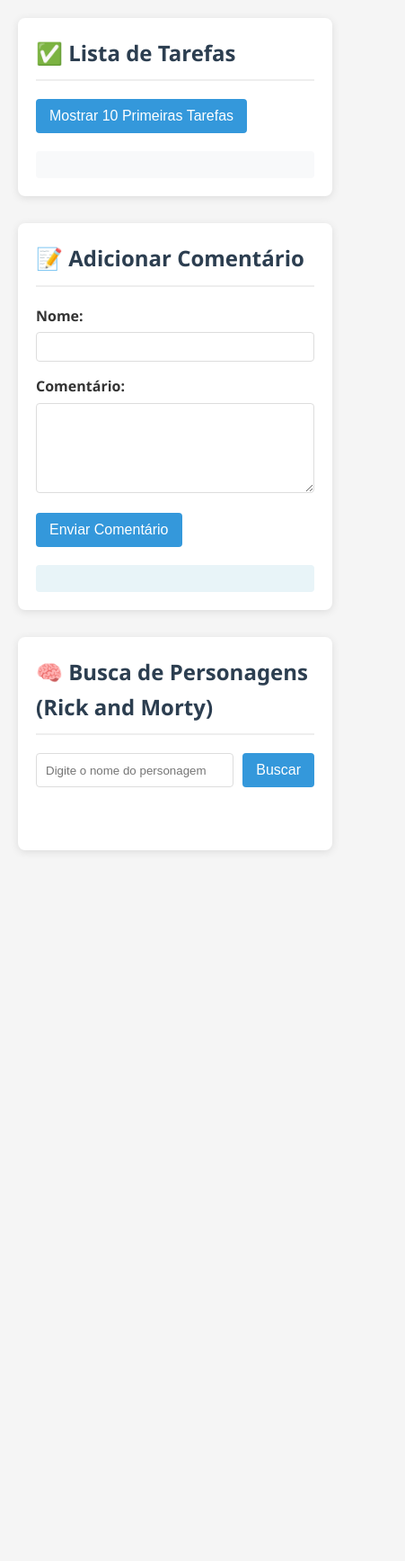
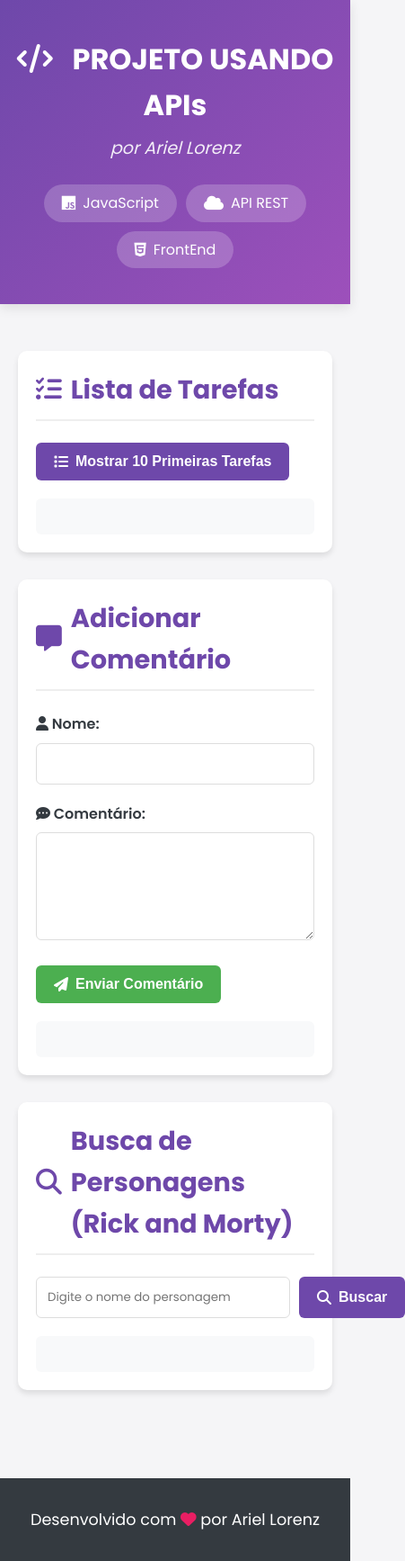
Before and after one commit to ARIELLO24/Consumo-de-APIs, a plain HTML site: page view/index.html in a window 390 px wide. Shown: the whole page at 90% size, 451 px wide, since content can reach past the window. Before the commit the page ends 995 px from the top, so only its background shows below. Drawn offline with Linux system fonts and the light colour scheme.

Commit message:
ADD:algumas mudanças

```diff
--- a/styles/style.css
+++ b/styles/style.css
@@ -1,149 +1,243 @@
-/* Reset e Estilos Globais */
+/* Global Styles */
+:root {
+    --primary-color: #6e48aa;
+    --secondary-color: #9d50bb;
+    --success-color: #4CAF50;
+    --text-color: #333;
+    --light-color: #f8f9fa;
+    --dark-color: #343a40;
+}
+
 body {
-    font-family: 'Segoe UI', Tahoma, Geneva, Verdana, sans-serif;
+    font-family: 'Poppins', sans-serif;
     line-height: 1.6;
-    color: #333;
-    background-color: #f5f5f5;
+    color: var(--text-color);
+    background-color: #f5f5f7;
     margin: 0;
+    padding: 0;
+}
+
+.container {
+    max-width: 1200px;
+    margin: 0 auto;
     padding: 20px;
 }
 
-.container {
-    max-width: 1000px;
-    margin: 0 auto;
+/* Header Styles */
+.main-header {
+    background: linear-gradient(135deg, var(--primary-color) 0%, var(--secondary-color) 100%);
+    color: white;
+    padding: 2.5rem 0;
+    text-align: center;
+    margin-bottom: 2rem;
+    box-shadow: 0 4px 12px rgba(0, 0, 0, 0.1);
 }
 
-/* Cards */
+.header-content h1 {
+    margin: 0;
+    font-size: 2.8rem;
+    font-weight: 700;
+}
+
+.header-content h1 i {
+    margin-right: 15px;
+}
+
+.author {
+    font-style: italic;
+    margin: 0.5rem 0 1.5rem;
+    font-size: 1.2rem;
+    opacity: 0.9;
+}
+
+.tech-badges {
+    display: flex;
+    justify-content: center;
+    gap: 20px;
+    margin-top: 1.5rem;
+    flex-wrap: wrap;
+}
+
+.badge {
+    background: rgba(255, 255, 255, 0.2);
+    padding: 8px 20px;
+    border-radius: 25px;
+    font-size: 1rem;
+    display: flex;
+    align-items: center;
+    gap: 8px;
+    transition: all 0.3s ease;
+}
+
+.badge:hover {
+    background: rgba(255, 255, 255, 0.3);
+    transform: translateY(-2px);
+}
+
+.badge i {
+    font-size: 1.1rem;
+}
+
+/* Card Styles */
 .card {
     background: white;
-    border-radius: 8px;
-    box-shadow: 0 2px 10px rgba(0, 0, 0, 0.1);
-    padding: 20px;
+    border-radius: 10px;
+    box-shadow: 0 4px 6px rgba(0, 0, 0, 0.1);
+    padding: 25px;
     margin-bottom: 30px;
+    transition: transform 0.3s ease, box-shadow 0.3s ease;
+}
+
+.card:hover {
+    transform: translateY(-5px);
+    box-shadow: 0 10px 20px rgba(0, 0, 0, 0.1);
 }
 
 .card h2 {
     margin-top: 0;
-    color: #2c3e50;
+    color: var(--primary-color);
     border-bottom: 2px solid #eee;
     padding-bottom: 10px;
+    font-size: 1.8rem;
+    display: flex;
+    align-items: center;
+    gap: 10px;
 }
 
-/* Formulários */
+/* Button Styles */
+button {
+    border: none;
+    padding: 12px 20px;
+    border-radius: 6px;
+    cursor: pointer;
+    font-size: 1rem;
+    transition: all 0.3s ease;
+    display: inline-flex;
+    align-items: center;
+    gap: 8px;
+    font-weight: 600;
+}
+
+.btn-primary {
+    background-color: var(--primary-color);
+    color: white;
+}
+
+.btn-primary:hover {
+    background-color: #5d3a92;
+    transform: translateY(-2px);
+}
+
+.btn-success {
+    background-color: var(--success-color);
+    color: white;
+}
+
+.btn-success:hover {
+    background-color: #3d8b40;
+    transform: translateY(-2px);
+}
+
+/* Form Styles */
 .form-group {
-    margin-bottom: 15px;
+    margin-bottom: 20px;
 }
 
 .form-group label {
     display: block;
-    margin-bottom: 5px;
+    margin-bottom: 8px;
     font-weight: 600;
+    color: var(--dark-color);
 }
 
 .form-group input,
 .form-group textarea {
     width: 100%;
-    padding: 8px;
+    padding: 12px;
     border: 1px solid #ddd;
-    border-radius: 4px;
+    border-radius: 6px;
     box-sizing: border-box;
+    font-family: 'Poppins', sans-serif;
+    transition: border 0.3s ease;
+}
+
+.form-group input:focus,
+.form-group textarea:focus {
+    border-color: var(--primary-color);
+    outline: none;
+    box-shadow: 0 0 0 3px rgba(110, 72, 170, 0.2);
 }
 
 .form-group textarea {
-    min-height: 100px;
+    min-height: 120px;
     resize: vertical;
 }
 
-/* Botões */
-button {
-    background-color: #3498db;
-    color: white;
-    border: none;
-    padding: 10px 15px;
-    border-radius: 4px;
-    cursor: pointer;
-    font-size: 16px;
-    transition: background-color 0.3s;
-}
-
-button:hover {
-    background-color: #2980b9;
-}
-
-/* Grupos de busca */
+/* Search Group */
 .search-group {
     display: flex;
     gap: 10px;
-    margin-bottom: 15px;
+    margin-bottom: 20px;
 }
 
 .search-group input {
     flex-grow: 1;
-    padding: 10px;
+    padding: 12px;
     border: 1px solid #ddd;
-    border-radius: 4px;
+    border-radius: 6px;
+    font-family: 'Poppins', sans-serif;
 }
 
-/* Resultados */
+/* Result Containers */
 .result-container {
     margin-top: 20px;
-    padding: 15px;
-    border-radius: 4px;
+    padding: 20px;
+    border-radius: 6px;
+    background-color: var(--light-color);
 }
 
-/* Estilos específicos para resultados */
-#tarefasResult {
-    background-color: #f8f9fa;
+.scrollable {
+    max-height: 400px;
+    overflow-y: auto;
+    padding-right: 15px;
 }
 
-#comentarioResult {
-    background-color: #e8f4f8;
-}
-
-/* Grid para personagens */
+/* Grid Container */
 .grid-container {
     display: grid;
-    grid-template-columns: repeat(auto-fill, minmax(200px, 1fr));
+    grid-template-columns: repeat(auto-fill, minmax(250px, 1fr));
     gap: 20px;
 }
 
-.character-card {
-    background: white;
-    border-radius: 8px;
-    overflow: hidden;
-    box-shadow: 0 2px 5px rgba(0,0,0,0.1);
+/* Footer Styles */
+.main-footer {
+    text-align: center;
+    padding: 2rem;
+    margin-top: 3rem;
+    background: var(--dark-color);
+    color: white;
 }
 
-.character-card img {
-    width: 100%;
-    height: auto;
+.main-footer p {
+    margin: 0;
+    font-size: 1.1rem;
 }
 
-.character-info {
-    padding: 10px;
+/* Responsive Design */
+@media (max-width: 768px) {
+    .header-content h1 {
+        font-size: 2rem;
     }
 
-.character-info h3 {
-    margin: 0 0 5px 0;
-    font-size: 16px;
+    .tech-badges {
+        gap: 10px;
     }
 
-.status {
-    display: inline-block;
-    width: 10px;
-    height: 10px;
-    border-radius: 50%;
-    margin-right: 5px;
+    .card {
+        padding: 20px;
     }
 
-.status.alive {
-    background-color: #2ecc71;
+    .grid-container {
+        grid-template-columns: 1fr;
     }
-
-.status.dead {
-    background-color: #e74c3c;
 }
-
-.status.unknown {
-    background-color: #95a5a6;
-}
--- a/view/index.html
+++ b/view/index.html
@@ -1,48 +1,76 @@
 <!DOCTYPE html>
 <html lang="pt-BR">
+
 <head>
     <meta charset="UTF-8">
     <meta name="viewport" content="width=device-width, initial-scale=1.0">
-    <title>Exercícios API</title>
+    <title>Projeto Consumo de APIs</title>
     <link rel="stylesheet" href="/styles/style.css">
+    <link rel="stylesheet" href="https://cdnjs.cloudflare.com/ajax/libs/font-awesome/6.4.0/css/all.min.css">
+    <link href="https://fonts.googleapis.com/css2?family=Poppins:wght@400;600;700&display=swap" rel="stylesheet">
 </head>
+
 <body>
+    <!-- Header Bonito -->
+    <header class="main-header">
+        <div class="header-content">
+            <h1><i class="fas fa-code"></i> PROJETO USANDO APIs</h1>
+            <p class="author">por Ariel Lorenz</p>
+            <div class="tech-badges">
+                <span class="badge"><i class="fab fa-js"></i> JavaScript</span>
+                <span class="badge"><i class="fas fa-cloud"></i> API REST</span>
+                <span class="badge"><i class="fab fa-html5"></i> FrontEnd</span>
+            </div>
+        </div>
+    </header>
+
     <div class="container">
         <!-- Seção 1: Listar Tarefas -->
         <section class="card">
-            <h2>✅ Lista de Tarefas</h2>
-            <button id="btnTarefas">Mostrar 10 Primeiras Tarefas</button>
-            <div id="tarefasResult" class="result-container"></div>
+            <h2><i class="fas fa-tasks"></i> Lista de Tarefas</h2>
+            <button id="btnTarefas" class="btn-primary">
+                <i class="fas fa-list"></i> Mostrar 10 Primeiras Tarefas
+            </button>
+            <div id="tarefasResult" class="result-container scrollable"></div>
         </section>
 
         <!-- Seção 2: Formulário de Comentários -->
         <section class="card">
-            <h2>📝 Adicionar Comentário</h2>
+            <h2><i class="fas fa-comment-alt"></i> Adicionar Comentário</h2>
             <form id="comentarioForm">
                 <div class="form-group">
-                    <label for="nome">Nome:</label>
+                    <label for="nome"><i class="fas fa-user"></i> Nome:</label>
                     <input type="text" id="nome" required>
                 </div>
                 <div class="form-group">
-                    <label for="comentario">Comentário:</label>
+                    <label for="comentario"><i class="fas fa-comment-dots"></i> Comentário:</label>
                     <textarea id="comentario" required></textarea>
                 </div>
-                <button type="submit">Enviar Comentário</button>
+                <button type="submit" class="btn-success">
+                    <i class="fas fa-paper-plane"></i> Enviar Comentário
+                </button>
             </form>
             <div id="comentarioResult" class="result-container"></div>
         </section>
 
         <!-- Seção 3: Busca de Personagens -->
         <section class="card">
-            <h2>🧠 Busca de Personagens (Rick and Morty)</h2>
+            <h2><i class="fas fa-search"></i> Busca de Personagens (Rick and Morty)</h2>
             <div class="search-group">
                 <input type="text" id="personagemInput" placeholder="Digite o nome do personagem">
-                <button id="btnBuscar">Buscar</button>
+                <button id="btnBuscar" class="btn-primary">
+                    <i class="fas fa-search"></i> Buscar
+                </button>
             </div>
-            <div id="personagensResult" class="result-container grid-container"></div>
+            <div id="personagensResult" class="result-container grid-container scrollable"></div>
         </section>
     </div>
 
+    <footer class="main-footer">
+        <p>Desenvolvido com <i class="fas fa-heart" style="color: #e91e63;"></i> por Ariel Lorenz</p>
+    </footer>
+
     <script src="/scripts/script.js"></script>
 </body>
+
 </html>
```
Also changed, not shown: scripts/script.js (+67 -53 lines), 1 other file. Lines whose indentation alone changed are shown as unchanged.
